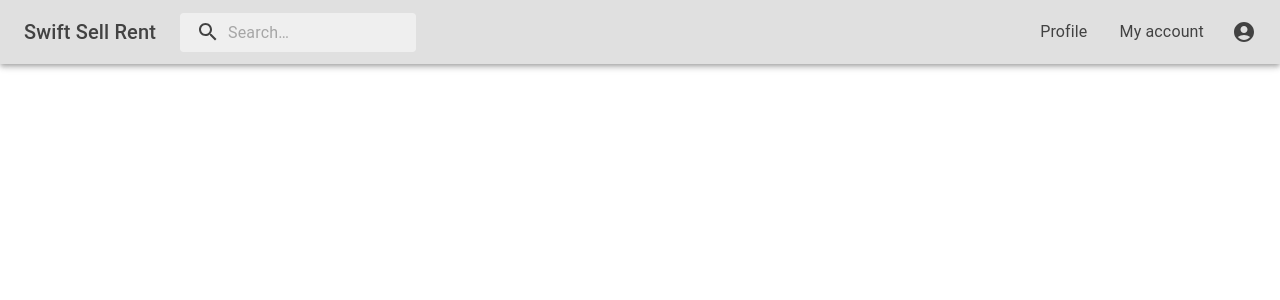
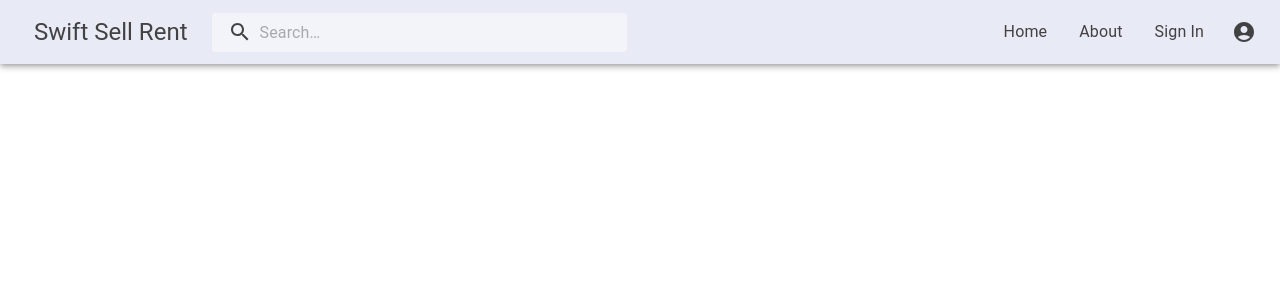
Before and after one commit to imam0321/swift-sell-rent, a React (Vite) app: page / in a window 1280 px wide. Shown: the top 300 px of the page. Built offline with nearby package versions, Linux system fonts and the light colour scheme.

Commit message:
added nevbar component

```diff
--- a/index.html
+++ b/index.html
@@ -2,7 +2,7 @@
 <html lang="en">
   <head>
     <meta charset="UTF-8" />
-    <link rel="icon" type="image/svg+xml" href="/vite.svg" />
+    <link rel="icon" type="image/svg+xml" href="#" />
     <meta name="viewport" content="width=device-width, initial-scale=1.0" />
     <title>Swift Sell Rent</title>
   </head>
--- a/src/pages/shared/NavBar/NavBer.jsx
+++ b/src/pages/shared/NavBar/NavBer.jsx
@@ -1,56 +1,54 @@
-import * as React from 'react';
-import { styled, alpha } from '@mui/material/styles';
-import AppBar from '@mui/material/AppBar';
-import Box from '@mui/material/Box';
-import Toolbar from '@mui/material/Toolbar';
-import IconButton from '@mui/material/IconButton';
-import Typography from '@mui/material/Typography';
-import InputBase from '@mui/material/InputBase';
-import Badge from '@mui/material/Badge';
-import MenuItem from '@mui/material/MenuItem';
-import Menu from '@mui/material/Menu';
-import SearchIcon from '@mui/icons-material/Search';
-import AccountCircle from '@mui/icons-material/AccountCircle';
-import MailIcon from '@mui/icons-material/Mail';
-import NotificationsIcon from '@mui/icons-material/Notifications';
-import MoreIcon from '@mui/icons-material/MoreVert';
+import * as React from "react";
+import { styled, alpha } from "@mui/material/styles";
+import AppBar from "@mui/material/AppBar";
+import Box from "@mui/material/Box";
+import Toolbar from "@mui/material/Toolbar";
+import IconButton from "@mui/material/IconButton";
+import Typography from "@mui/material/Typography";
+import InputBase from "@mui/material/InputBase";
+import MenuItem from "@mui/material/MenuItem";
+import Menu from "@mui/material/Menu";
+import SearchIcon from "@mui/icons-material/Search";
+import AccountCircle from "@mui/icons-material/AccountCircle";
+import MoreIcon from "@mui/icons-material/MoreVert";
+import { NavLink } from "react-router-dom";
 
-const Search = styled('div')(({ theme }) => ({
-  position: 'relative',
+const Search = styled("div")(({ theme }) => ({
+  position: "relative",
   borderRadius: theme.shape.borderRadius,
-  backgroundColor: alpha(theme.palette.common.white, 0.50),
-  '&:hover': {
-    backgroundColor: alpha(theme.palette.common.white, 0.50),
+  backgroundColor: alpha(theme.palette.common.white, 0.5),
+  "&:hover": {
+    backgroundColor: alpha(theme.palette.common.white, 0.5),
   },
   marginRight: theme.spacing(2),
   marginLeft: 0,
-  width: '100%',
-  [theme.breakpoints.up('sm')]: {
+  width: "100%",
+  [theme.breakpoints.up("sm")]: {
     marginLeft: theme.spacing(3),
-    width: 'auto',
+    width: "auto",
   },
 }));
 
-const SearchIconWrapper = styled('div')(({ theme }) => ({
+const SearchIconWrapper = styled("div")(({ theme }) => ({
   padding: theme.spacing(0, 2),
-  height: '100%',
-  position: 'absolute',
-  pointerEvents: 'none',
-  display: 'flex',
-  alignItems: 'center',
-  justifyContent: 'center',
+  height: "100%",
+  position: "absolute",
+  pointerEvents: "none",
+  display: "flex",
+  alignItems: "center",
+  justifyContent: "center",
 }));
 
 const StyledInputBase = styled(InputBase)(({ theme }) => ({
-  color: 'inherit',
-  '& .MuiInputBase-input': {
+  color: "inherit",
+  "& .MuiInputBase-input": {
     padding: theme.spacing(1, 1, 1, 0),
     // vertical padding + font size from searchIcon
     paddingLeft: `calc(1em + ${theme.spacing(4)})`,
-    transition: theme.transitions.create('width'),
-    width: '100%',
-    [theme.breakpoints.up('md')]: {
-      width: '20ch',
+    transition: theme.transitions.create("width"),
+    width: "50%",
+    [theme.breakpoints.up("md")]: {
+      width: "40ch",
     },
   },
 }));
@@ -79,19 +77,33 @@ const NavBar = () => {
     setMobileMoreAnchorEl(event.currentTarget);
   };
 
-  const menuId = 'primary-search-account-menu';
+  const menuOptions = (
+    <Box sx={{ display: { xs: "block", md: "flex" } }}>
+      <MenuItem onClick={handleMenuClose}>
+        <NavLink to="/home">Home</NavLink>
+      </MenuItem>
+      <MenuItem onClick={handleMenuClose}>
+        <NavLink to="/about">About</NavLink>
+      </MenuItem>
+      <MenuItem onClick={handleMenuClose}>
+        <NavLink to="/signIn">Sign In</NavLink>
+      </MenuItem>
+    </Box>
+  );
+
+  const menuId = "primary-search-account-menu";
   const renderMenu = (
     <Menu
       anchorEl={anchorEl}
       anchorOrigin={{
-        vertical: 'top',
-        horizontal: 'right',
+        vertical: "top",
+        horizontal: "right",
       }}
       id={menuId}
       keepMounted
       transformOrigin={{
-        vertical: 'top',
-        horizontal: 'right',
+        vertical: "top",
+        horizontal: "right",
       }}
       open={isMenuOpen}
       onClose={handleMenuClose}
@@ -101,106 +113,65 @@ const NavBar = () => {
     </Menu>
   );
 
-  const mobileMenuId = 'primary-search-account-menu-mobile';
+  const mobileMenuId = "primary-search-account-menu-mobile";
   const renderMobileMenu = (
     <Menu
       anchorEl={mobileMoreAnchorEl}
       anchorOrigin={{
-        vertical: 'top',
-        horizontal: 'right',
+        vertical: "top",
+        horizontal: "right",
       }}
       id={mobileMenuId}
       keepMounted
       transformOrigin={{
-        vertical: 'top',
-        horizontal: 'right',
+        vertical: "top",
+        horizontal: "right",
       }}
       open={isMobileMenuOpen}
       onClose={handleMobileMenuClose}
     >
-      <MenuItem>
-        <IconButton size="large" aria-label="show 4 new mails" color="primary">
-          <Badge badgeContent={4} color="error">
-            <MailIcon />
-          </Badge>
-        </IconButton>
-        <p>Messages</p>
-      </MenuItem>
-      <MenuItem>
-        <IconButton
-          size="large"
-          aria-label="show 17 new notifications"
-          color="inherit"
-        >
-          <Badge badgeContent={17} color="error">
-            <NotificationsIcon />
-          </Badge>
-        </IconButton>
-        <p>Notifications</p>
-      </MenuItem>
+      {menuOptions}
       <MenuItem onClick={handleProfileMenuOpen}>
-        <IconButton
-          size="large"
-          aria-label="account of current user"
-          aria-controls="primary-search-account-menu"
-          aria-haspopup="true"
-          color="inherit"
-        >
-          <AccountCircle />
-        </IconButton>
         <p>Profile</p>
       </MenuItem>
     </Menu>
   );
 
   return (
-    <Box sx={{ }}>
-      <AppBar position="static" sx={{backgroundColor: '#e0e0e0', color: '#424242'}}>
+    <Box>
+      <AppBar
+        position="static"
+        sx={{ backgroundColor: "#e8eaf6", color: "#424242" }}
+      >
         <Toolbar>
-          {/* <IconButton
-            size="large"
-            edge="start"
-            color="inherit"
-            aria-label="open drawer"
-            sx={{ mr: 2 }}
-          >
-            <MenuIcon />
-          </IconButton> */}
-          <Typography
-            variant="h6"
-            noWrap
-            component="div"
-            sx={{ display: { xs: 'none', sm: 'block' } }}
-          >
+          <Typography variant="h5" noWrap component="div" marginLeft="10px">
             Swift Sell Rent
           </Typography>
-          <Search >
+          <Search>
             <SearchIconWrapper>
               <SearchIcon />
             </SearchIconWrapper>
             <StyledInputBase
               placeholder="Search…"
-              inputProps={{ 'aria-label': 'search' }}
+              inputProps={{ "aria-label": "search" }}
             />
           </Search>
           <Box sx={{ flexGrow: 1 }} />
-            <MenuItem onClick={handleMenuClose}>Profile</MenuItem>
-            <MenuItem onClick={handleMenuClose}>My account</MenuItem>
-          <Box sx={{ display: { xs: 'none', md: 'flex' } }}>
 
+          <Box sx={{ display: { xs: "none", md: "flex" } }}>
+            {menuOptions}
+            <NavLink to="/profile">
               <IconButton
                 size="large"
                 edge="end"
                 aria-label="account of current user"
-              aria-controls={menuId}
-              aria-haspopup="true"
-              onClick={handleProfileMenuOpen}
                 color="inherit"
               >
                 <AccountCircle />
               </IconButton>
+            </NavLink>
           </Box>
-          <Box sx={{ display: { xs: 'flex', md: 'none' } }}>
+          <Box sx={{ display: { xs: "flex", md: "none" } }}>
             <IconButton
               size="large"
               aria-label="show more"
@@ -218,6 +189,6 @@ const NavBar = () => {
       {renderMenu}
     </Box>
   );
-}
+};
 
 export default NavBar;
```
Lines whose indentation alone changed are shown as unchanged.
